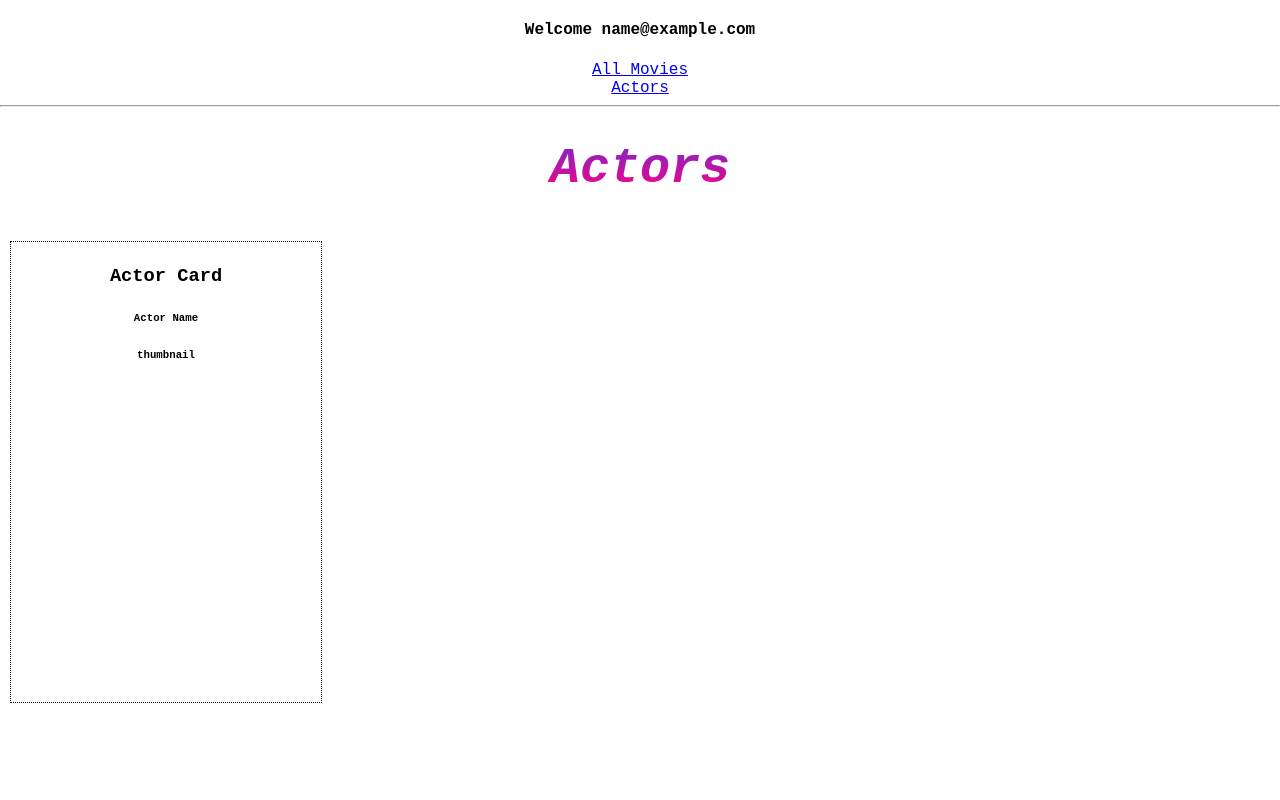
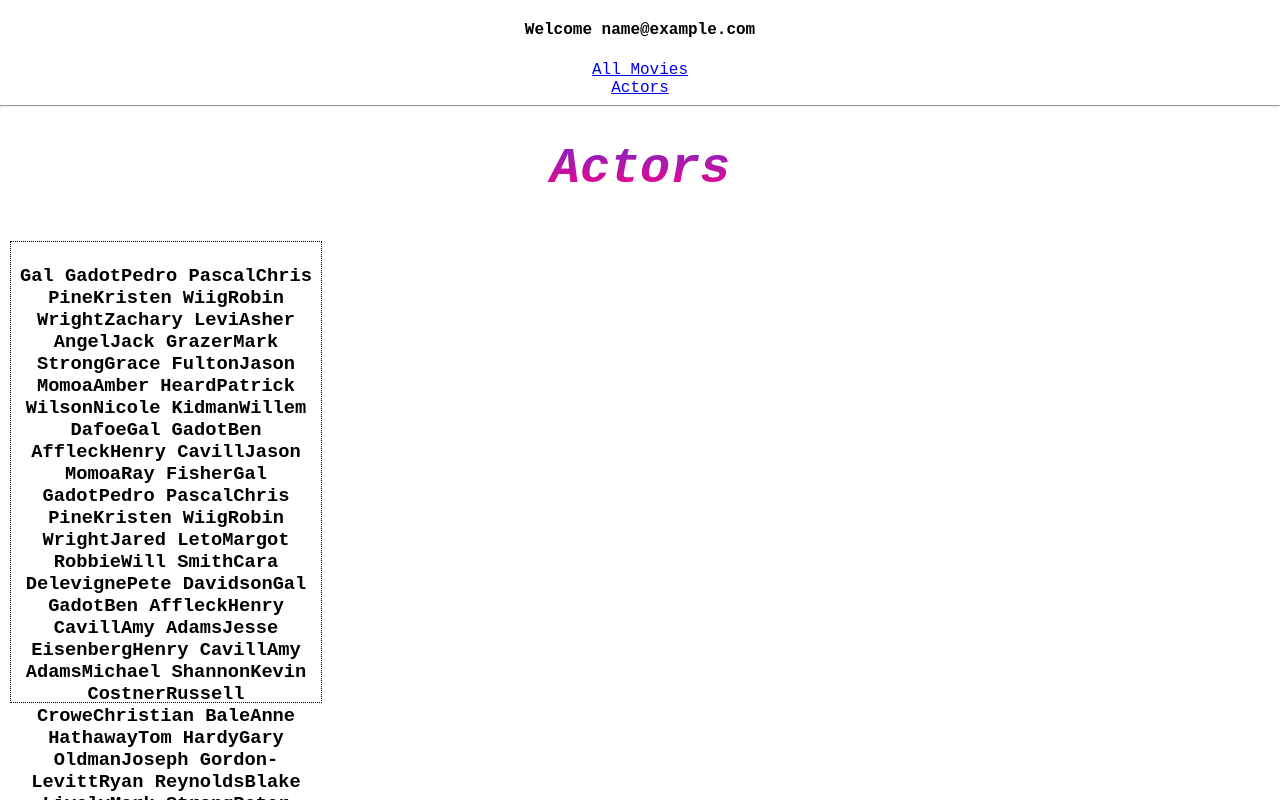
Before and after one commit to owentashlin/react-movies, a React (Create React App) app: page /actors in a window 1280 px wide. Both pictures are taken after typing "name@example.com" into the empty fields and a click on the button "Login". Shown: the top 800 px of the page. Built offline with nearby package versions, Linux system fonts and the light colour scheme.

Commit message:
working on actor page

```diff
--- a/src/components/ActorsCard.jsx
+++ b/src/components/ActorsCard.jsx
@@ -1,11 +1,9 @@
 import React from 'react'
 
-function ActorCard() {
+function ActorCard({cast}) {
     return (
         <div className="movie-card">
-            <h3>Actor Card</h3>
-            <h6>Actor Name</h6>
-            <h6>thumbnail</h6>
+            <h3>{cast}</h3>
         </div>
      )
 }
--- a/src/components/MovieCard.jsx
+++ b/src/components/MovieCard.jsx
@@ -1,6 +1,5 @@
 import React from 'react'
 import {Link} from 'react-router-dom'
-import {movies} from '../data'
 
 function MovieCard({title, releaseDate, posterPath}) {
     return (
--- a/src/pages/App/ActorsListPage.jsx
+++ b/src/pages/App/ActorsListPage.jsx
@@ -1,11 +1,13 @@
-import ActorCard from "../../components/ActorsCard";
-import { movies } from "../../data";
+import ActorCard from "../../components/ActorsCard"
+import {movies} from "../../data"
 
-function Actors() {
+function Actors({cast}) {
+    const actorSet = new Set(movies.map(obj => obj.cast))
+
     return (
         <div className="actors-page">
         <h1>Actors</h1>
-        <ActorCard movies={movies}/>
+        <ActorCard movies={movies} cast={actorSet}/>
         </div>
      );
 }
--- a/src/pages/App/MovieDetailPage.jsx
+++ b/src/pages/App/MovieDetailPage.jsx
@@ -2,7 +2,8 @@ import React from 'react'
 import {useParams} from 'react-router-dom'
 
 const MovieDetail = ({movies}) => {
-  const {title} = useParams();
+  const {title} = useParams()
+
   return (
       <div className="detail-page">
           {movies.filter((movie) => movie.title === title)
```
